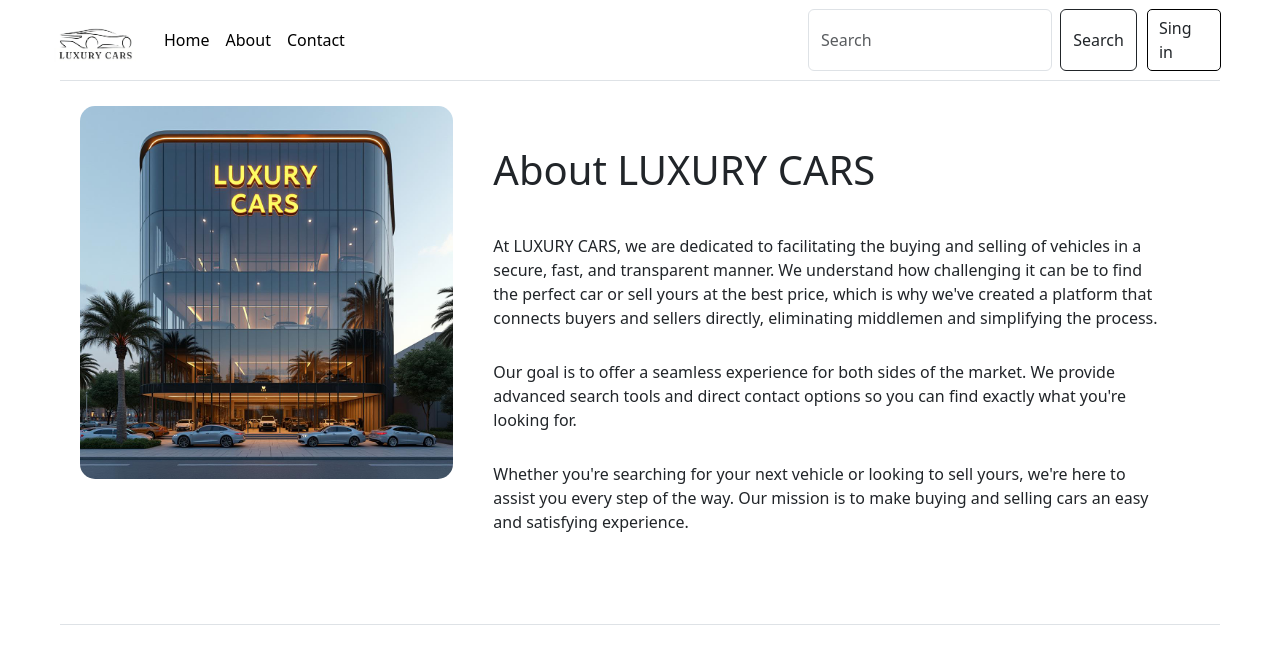
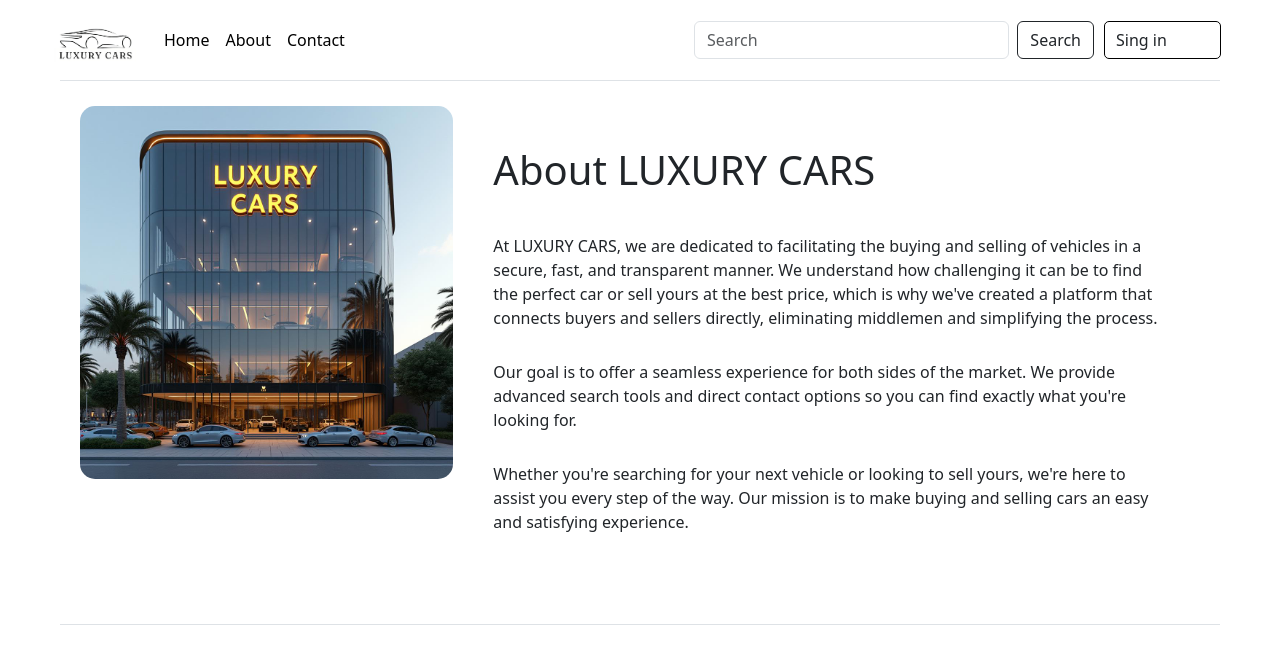
Before and after one commit to Santiago10234/proyecto_final, a React (Vite) app: page /about in a window 1280 px wide. Shown: the top 664 px of the page. Built offline with nearby package versions, Linux system fonts and the light colour scheme.

Commit message:
Desarrollo de la barra de navegación (primer etapa): Se agrego funcionalidad de búsqueda en la barra de navegación con redirección a Home, About, Contact, Add Car y Publications.

```diff
--- a/src/components/NavBar.jsx
+++ b/src/components/NavBar.jsx
@@ -1,16 +1,45 @@
-import React from 'react'
-import '../styles/navbar.css'
-import { useNavigate } from 'react-router-dom'
+import React, { useState } from 'react';
+import '../styles/navbar.css';
+import { useNavigate } from 'react-router-dom';
 
 function NavBar() {
-    const navigate = useNavigate()
-    const usuarioIniciado = sessionStorage.getItem("usuario")
-  return (
-    <>
-     <form>
+    const navigate = useNavigate();
+    const usuarioIniciado = sessionStorage.getItem("usuario");
+
+    // Estado local para la búsqueda
+    const [searchTerm, setSearchTerm] = useState('');
+
+    // Función que maneja el submit del formulario de búsqueda
+    const handleSearch = (e) => {
+        e.preventDefault(); // Evita que la página se recargue
+
+        // Convertir el término de búsqueda a minúsculas para hacer la comparación más robusta
+        const term = searchTerm.toLowerCase();
+
+        // Redirigir en función del término de búsqueda
+        if (term === 'home') {
+            navigate('/');
+        } else if (term === 'about') {
+            navigate('/about');
+        } else if (term === 'contact') {
+            navigate('/contact');
+        } else if (term === 'add car' && usuarioIniciado) {
+            navigate('/addcar');
+        } else if (term === 'publications' && usuarioIniciado) {
+            navigate('/editpost');
+        } else {
+            alert('Página no encontrada. Intenta con Home, About, Contact, Add Car o Publications.');
+        }
+
+        // Limpiar el campo de búsqueda después de realizar la búsqueda
+        setSearchTerm('');
+    };
+
+    return (
+        <>
             <nav className="navbar navbar-expand-lg border-bottom">
                 <div className="container-fluid">
-                    <a className="navbar-brand" href="#"><img className='imgLogo' src="src\assets\Captura_de_pantalla_2024-06-29_181844-transformed.png" alt="" /></a>
+                    <a className="navbar-brand" href="#"><img className='imgLogo' src="src/assets/Captura_de_pantalla_2024-06-29_181844-transformed.png" alt="logo" /></a>
                     <button
                         className="navbar-toggler"
                         type="button"
@@ -27,45 +56,44 @@
                             style={{ '--bs-scroll-height': '100px' }}
                         >
                             <li className="nav-item">
-                                <a onClick={()=>{navigate("/")}} className="nav-link active" aria-current="page" href="#">Home</a>
+                                <a onClick={() => { navigate("/") }} className="nav-link active" aria-current="page" href="#">Home</a>
                             </li>
                             <li className="nav-item">
-                                <a onClick={()=>{navigate("/about")}} className="nav-link active" href="#">About</a>
+                                <a onClick={() => { navigate("/about") }} className="nav-link active" href="#">About</a>
                             </li>
                             <li className="nav-item">
-                                <a onClick={()=>{navigate("/contact")}} className="nav-link active" href="#">Contact</a>
+                                <a onClick={() => { navigate("/contact") }} className="nav-link active" href="#">Contact</a>
                             </li>
                             {usuarioIniciado &&
                             <li className="nav-item">
-                                <a onClick={()=>{navigate("/addcar")}} className="nav-link active" href="#">Add Car</a>
+                                <a onClick={() => { navigate("/addcar") }} className="nav-link active" href="#">Add Car</a>
                             </li>
                             }
-                            { usuarioIniciado &&
+                            {usuarioIniciado &&
                             <li className="nav-item">
-                                <a onClick={()=>{navigate("/editpost")}} className="nav-link active" href="#">Publications</a>
+                                <a onClick={() => { navigate("/editpost") }} className="nav-link active" href="#">Publications</a>
                             </li>
                             }
                         </ul>
-                        <form className="d-flex search" role="search">
+                        <form className="d-flex search" role="search" onSubmit={handleSearch}>
                             <input
-                                className="form-control me-2 "
+                                className="form-control me-2"
                                 type="search"
                                 placeholder="Search"
                                 aria-label="Search"
+                                value={searchTerm}
+                                onChange={(e) => setSearchTerm(e.target.value)} // Actualiza el estado con el valor ingresado
                             />
                             <button className="btn btn-outline-dark" type="submit">Search</button>
-                            <div className='container-sing'>
-                            <a onClick={()=>{navigate("/login")}} className="nav-link active sing " href="#">Sing in</a>
+                        </form>
+                        <div className='container-sing'>
+                            <a onClick={() => { navigate("/login") }} className="nav-link active sing" href="#">Sing in</a>
                         </div>
-                        </form>
-
                     </div>
                 </div>
             </nav>
-     </form>
-
-    </>
-  )
+        </>
+    );
 }
 
-export default NavBar
+export default NavBar;
```
